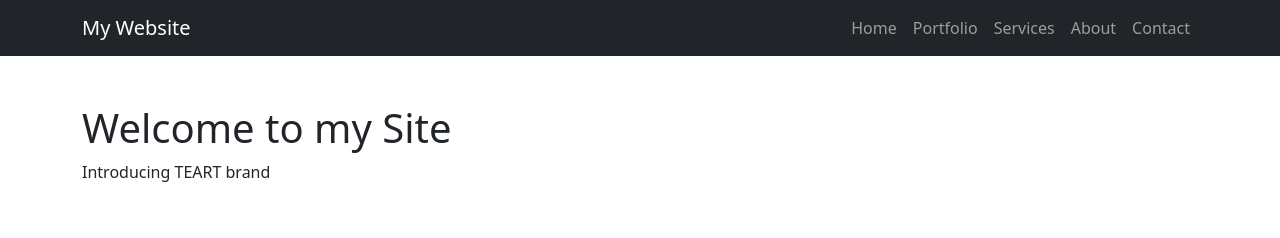
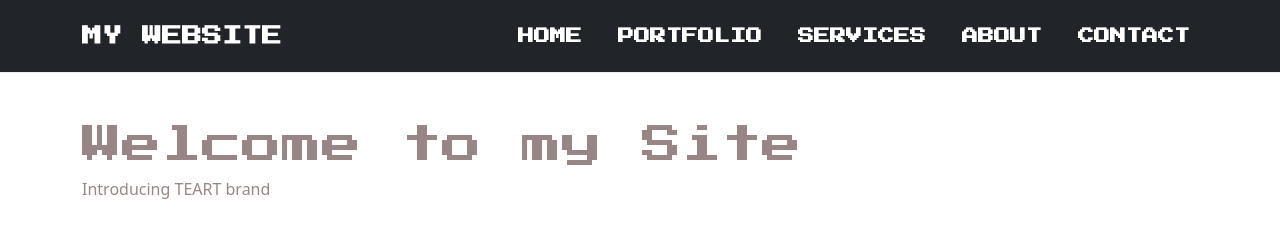
Before and after one commit to ksekhute/CSE25-333, a plain HTML site: page index.html in a window 1280 px wide. Drawn offline with nearby package versions, Linux system fonts and the light colour scheme.

Commit message:
Update styles.css

```diff
--- a/styles.css
+++ b/styles.css
@@ -1,76 +1,59 @@
-<!DOCTYPE html>
-<html lang="en">
-  <head>
-    <meta charset="UTF-8" />
-    <meta name="viewport" content="width=device-width, initial-scale=1.0" />
-    <title>Teart Official Website</title>
-    <link href="https://cdn.jsdelivr.net/npm/bootstrap@5.3.2/dist/css/bootstrap.min.css" rel="stylesheet" />
-    <link rel="stylesheet" href="styles.css" />
-  </head>
+@import url('https://fonts.googleapis.com/css2?family=Press+Start+2P&display=swap');
 
-  <body>
-    <header>
-      <nav class="navbar navbar-expand navbar-dark bg-dark">
-        <div class="container">
-          <a class="navbar-brand" href="index.html">My Website</a>
-          <button
-            class="navbar-toggler"
-            type="button"
-            data-bs-toggle="collapse"
-            data-bs-target="#navbarNav"
-            aria-controls="navbarNav"
-            aria-expanded="false"
-            aria-label="Toggle navigation"
-          >
-            <span class="navbar-toggler-icon"></span>
-          </button>
+.navbar {
+  background-color: #abc ;
+  padding: 1rem;
+  border-bottom: 1px solid #eee;
+}
 
-          <div class="collapse navbar-collapse" id="navbarNav">
-            <ul class="navbar-nav ms-auto">
-              <li class="nav-item"><a class="nav-link" href="index.html">Home</a></li>
-              <li class="nav-item"><a class="nav-link" href="portfolio.html">Portfolio</a></li>
-              <li class="nav-item"><a class="nav-link" href="services.html">Services</a></li>
-              <li class="nav-item"><a class="nav-link" href="about.html">About</a></li>
-              <li class="nav-item"><a class="nav-link" href="contact.html">Contact</a></li>
-            </ul>
-          </div>
-        </div>
-      </nav>
-    </header>
+.navbar .navbar-brand,
+.navbar .nav-link {
+  color: #ffffff ;
+  font-weight: 700;
+  font-family: 'Press Start 2P', monospace;
+  -webkit-font-smoothing: none;
+  -moz-osx-font-smoothing: grayscale;
+  text-transform: uppercase;
+}
 
-  <main class="container mt-5">
-    <h1>Welcome to my Site</h1>
-    <p>Introducing TEART brand</p>
-  </main>
+.navbar .nav-link {
+  margin-left: 20px;
+  font-size: 16px;
+}
 
-  <section class="intro-section"></section>
+.navbar .nav-link:hover {
+  color: #0099ff ;
+  transition: color .15s ease-in-out;
+}
 
-  <main class="container mt-5">
-    <h2 class="section-title">Highlight of my works</h2>
-    <div class="row mt-4">
-      <div class="col-md-6">
-        <div class="work-box"></div>
-      </div>
-      <div class="col-md-6">
-        <div class="work-box"></div>
-      </div>
-    </div>
-    <div class="row mt-4">
-      <div class="col-md-6">
-        <div class="work-box"></div>
-      </div>
-      <div class="col-md-6">
-        <div class="work-box"></div>
-      </div>
-    </div>
-  </main>
+main h1, .intro-heading {
+  font-family: 'Press Start 2P', monospace;
+}
 
-  <footer class="site-footer">
-    <div class="container">
-      <p>&copy; 2026 TEART. All rights reserved.</p>
-    </div>
-  </footer>
+/* Intro/Hero Section */
+.intro-section {
+  background-color: #333333;
+  width: 100%;
+  min-height: 100vh;
+}
 
-    <script src="https://cdn.jsdelivr.net/npm/bootstrap@5.3.2/dist/js/bootstrap.bundle.min.js"></script>
-  </body>
-</html>
+.section-title {
+  font-family: 'Press Start 2P', monospace;
+  -webkit-font-smoothing: none;
+  -moz-osx-font-smoothing: grayscale;
+}
+
+.work-box {
+  background-color: #eee;
+  height: 300px;
+  border-radius: 8px;
+}
+  .font-size {
+  font-size: 28px;
+  color: #000000;
+  -webkit-font-smoothing: none;
+}
+
+body {
+  color: #988686;
+}
```
